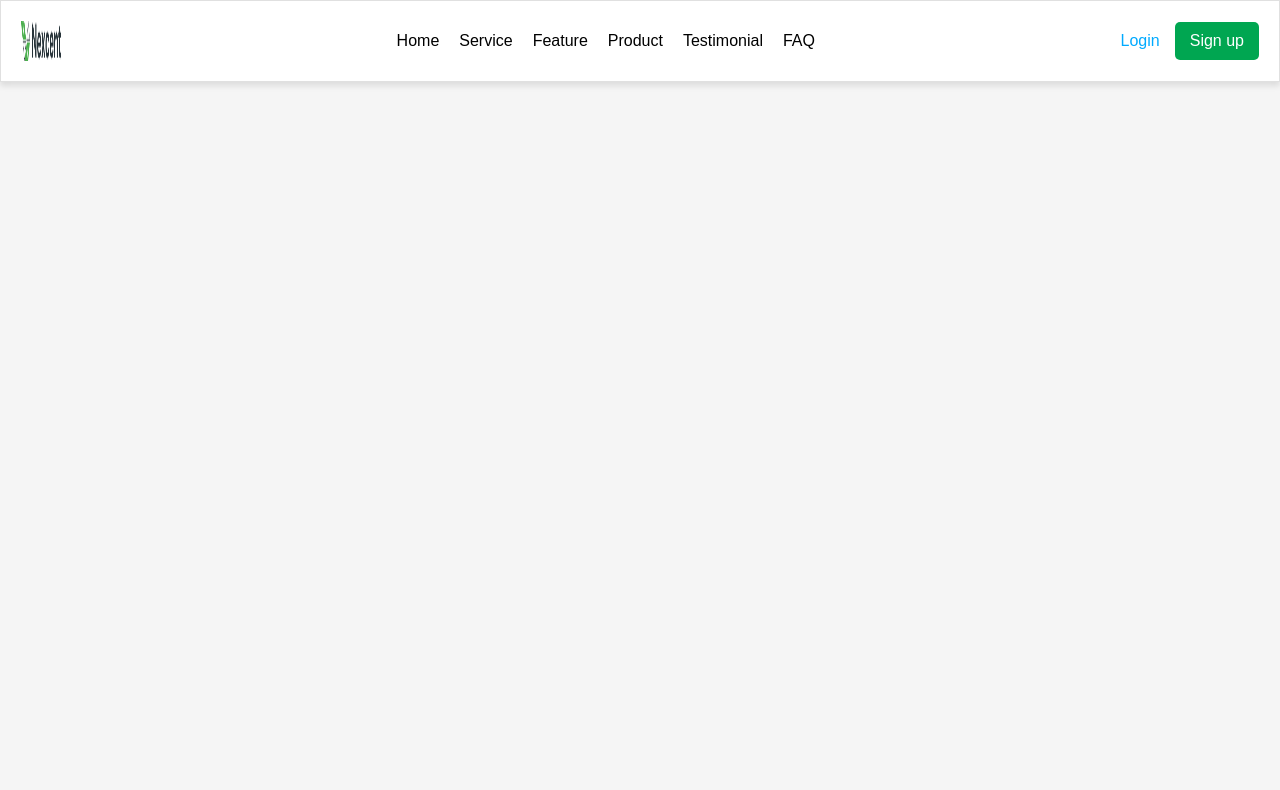
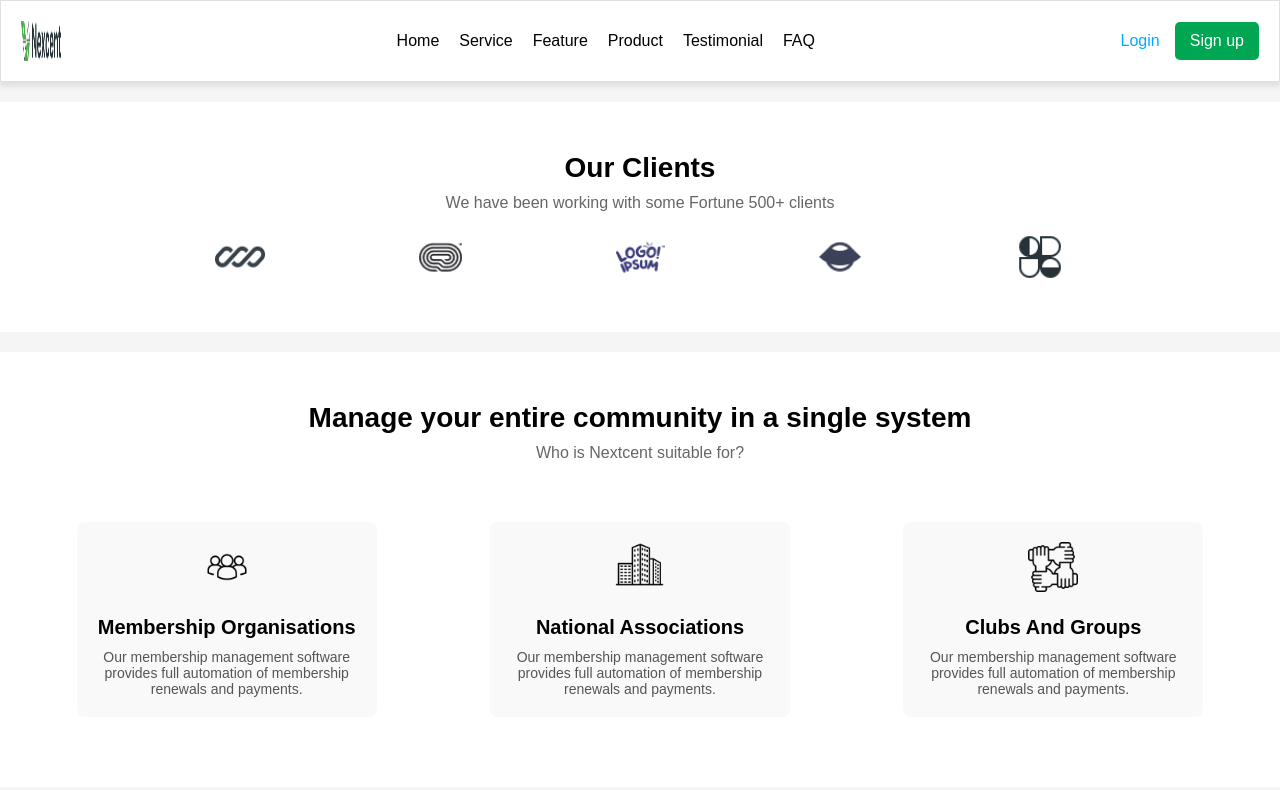
Before and after one commit to namhazover9/HTML-CSS-template, a plain HTML site: page index.html in a window 1280 px wide. Drawn offline with Linux system fonts and the light colour scheme.

Commit message:
Update HomeSectionIndex and Css

```diff
--- a/index.html
+++ b/index.html
@@ -26,6 +26,40 @@
       <a href="#" class="signup">Sign up</a>
     </div>
   </nav>
+ <!-- Client Section -->
+ <section class="clients-section">
+  <h2>Our Clients</h2>
+  <p>We have been working with some Fortune 500+ clients</p>
+  <div class="client-logos">
+    <img src="images/Logo (1).png" alt="Client 1">
+    <img src="images/Logo (2).png" alt="Client 2">
+    <img src="images/Logo (3).png" alt="Client 3">
+    <img src="images/Logo (4).png" alt="Client 4">
+    <img src="images/Logo (5).png" alt="Client 5">
+  </div>
+</section>
+<!-- Community Management Section -->
+<section class="community-management">
+  <h2>Manage your entire community in a single system</h2>
+  <p>Who is Nextcent suitable for?</p>
+  <div class="features">
+    <div class="feature-box">
+      <img src="images/1.png" alt="Membership Organizations Icon">
+      <h3>Membership Organisations</h3>
+      <p>Our membership management software provides full automation of membership renewals and payments.</p>
+    </div>
+    <div class="feature-box">
+      <img src="images/2.png" alt="National Associations Icon">
+      <h3>National Associations</h3>
+      <p>Our membership management software provides full automation of membership renewals and payments.</p>
+    </div>
+    <div class="feature-box">
+      <img src="images/3.png" alt="Clubs And Groups Icon">
+      <h3>Clubs And Groups</h3>
+      <p>Our membership management software provides full automation of membership renewals and payments.</p>
+    </div>
+  </div>
+</section>
 </body>
 
 </html>
--- a/style.css
+++ b/style.css
@@ -7,6 +7,8 @@
   body {
     font-family: Arial, sans-serif;
     background-color: #f5f5f5;
+    margin: 0;
+    padding: 0;
   }
 
   .navbar {
@@ -77,3 +79,66 @@
   .auth-buttons .signup:hover {
     background-color: #007a40;
   }
+  /* Navbar-Tuong*/
+  .clients-section, .community-management {
+    text-align: center;
+    padding: 50px 20px;
+    background-color: #fff;
+    margin: 20px 0;
+  }
+
+  .clients-section h2, .community-management h2 {
+    font-size: 28px;
+    margin-bottom: 10px;
+  }
+
+  .clients-section p, .community-management p {
+    font-size: 16px;
+    color: #666;
+  }
+
+  .client-logos {
+    display: flex;
+    justify-content: center;
+    gap: 20px;
+    margin-top: 20px;
+    gap: 150px;
+  }
+
+  .client-logos img {
+    width: 50px;
+    height: auto;
+  }
+
+  .features {
+    display: flex;
+    justify-content: space-around;
+    flex-wrap: wrap;
+    margin-top: 40px;
+  }
+
+  .feature-box {
+    background-color: #f9f9f9;
+    padding: 20px;
+    border-radius: 8px;
+    width: 300px;
+    text-align: center;
+    margin: 20px;
+  }
+
+  .feature-box img {
+    width: 50px;
+    height: auto;
+    margin-bottom: 20px;
+  }
+
+  .feature-box h3 {
+    font-size: 20px;
+    margin-bottom: 10px;
+  }
+
+  .feature-box p {
+    font-size: 14px;
+    color: #555;
+  }
+  /*------------------*/
```
